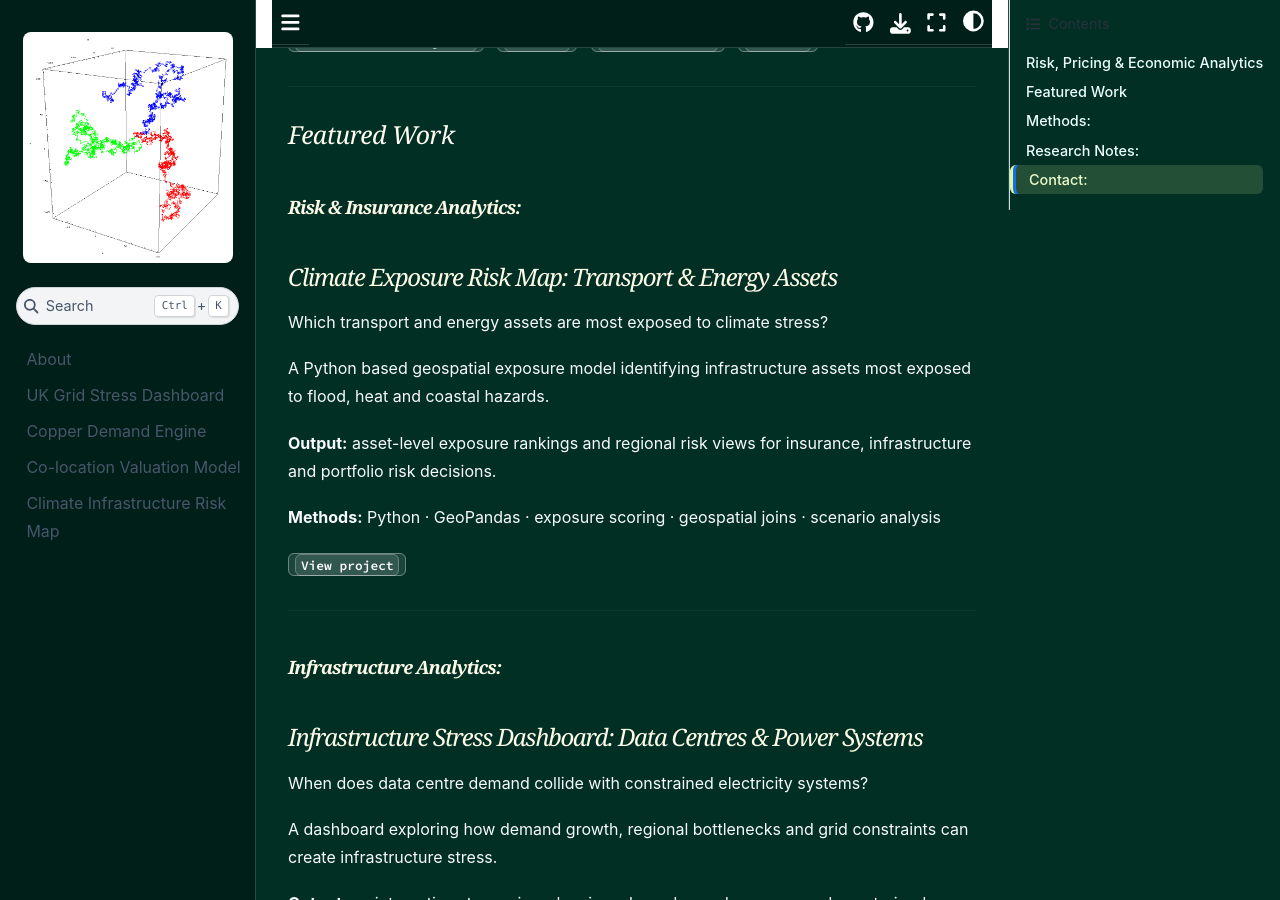
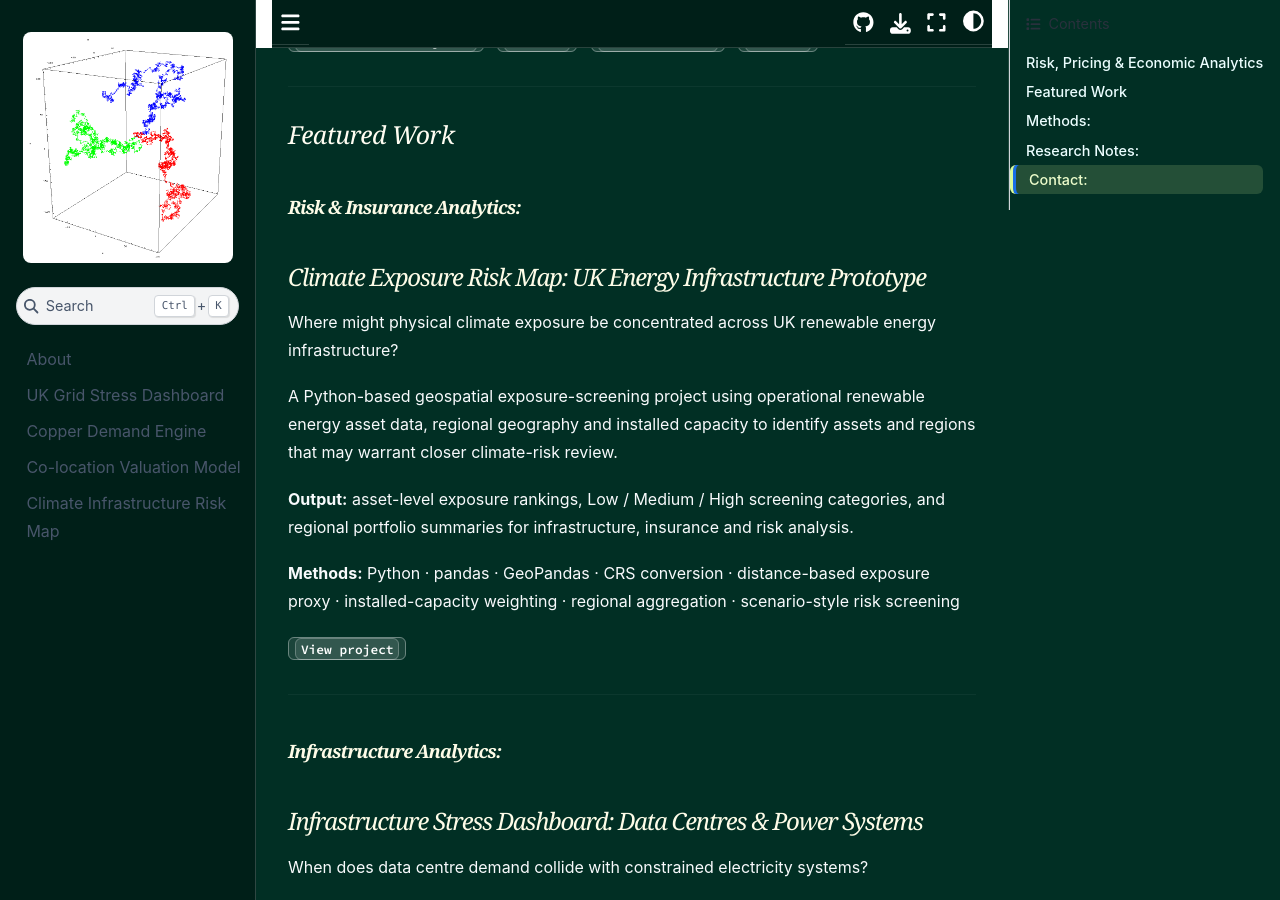
Before and after one commit to jauricestudios/jaurice-market-notes, a Jupyter Book: the page built from intro.md, in a window 1280 px wide and 900 px high, scrolled down 363 px. Built offline with Jupyter Book 1.0.4 settings and Sphinx 7.4.7 and the Sphinx Book theme 1.1.4, drawn with Linux system fonts in a browser that asks for light colours.

Commit message:
Update portfolio intro page

```diff
--- a/intro.md
+++ b/intro.md
@@ -19,15 +19,15 @@ I build Python-based projects that combine statistics, geospatial analysis, dash
 
 ### Risk & Insurance Analytics:
 
-#### Climate Exposure Risk Map: Transport & Energy Assets
+#### Climate Exposure Risk Map: UK Energy Infrastructure Prototype
 
-Which transport and energy assets are most exposed to climate stress?
+Where might physical climate exposure be concentrated across UK renewable energy infrastructure?
 
-A Python based geospatial exposure model identifying infrastructure assets most exposed to flood, heat and coastal hazards.
+A Python-based geospatial exposure-screening project using operational renewable energy asset data, regional geography and installed capacity to identify assets and regions that may warrant closer climate-risk review.
 
-**Output:** asset-level exposure rankings and regional risk views for insurance, infrastructure and portfolio risk decisions.
+**Output:** asset-level exposure rankings, Low / Medium / High screening categories, and regional portfolio summaries for infrastructure, insurance and risk analysis.
 
-**Methods:** Python · GeoPandas · exposure scoring · geospatial joins · scenario analysis
+**Methods:** Python · pandas · GeoPandas · CRS conversion · distance-based exposure proxy · installed-capacity weighting · regional aggregation · scenario-style risk screening
 
 [`View project`](./physical-climate-risk-uk-energy/intro.html)
 
```
